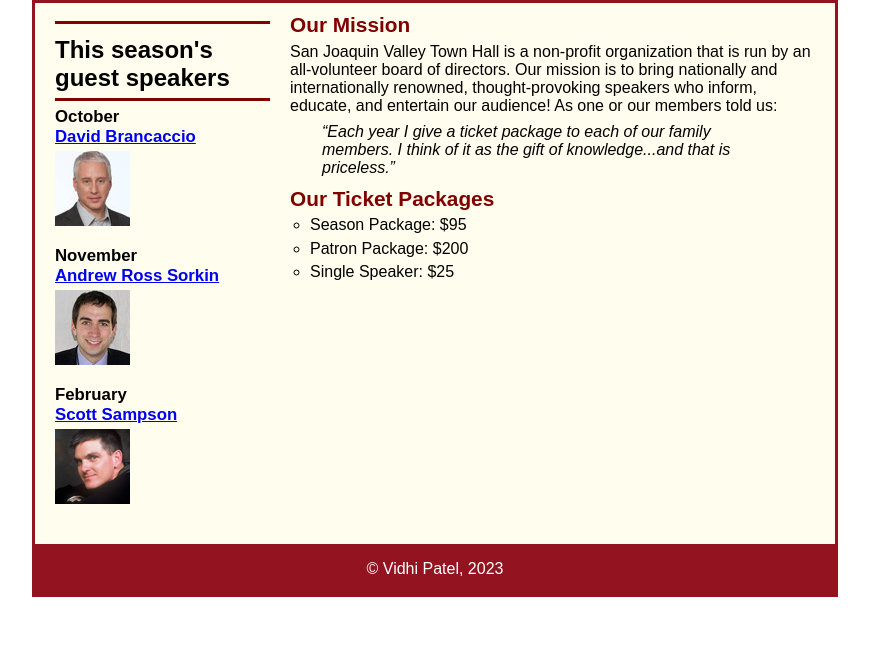
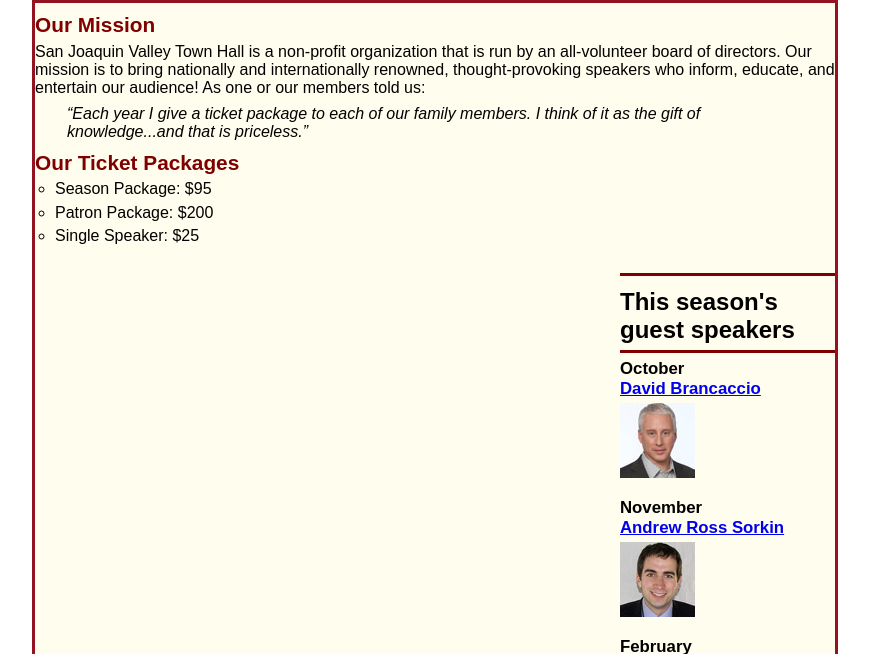
Before and after one commit to vp-59/A07, a plain HTML site: page index.html in a window 1280 px wide. Shown: the part 120-774 px from the top of the page, without its empty margins (205-1074 px from the left). Drawn offline with Linux system fonts and the light colour scheme.

Commit message:
Update c8_main.css

```diff
--- a/styles/c8_main.css
+++ b/styles/c8_main.css
@@ -86,11 +86,7 @@
 }
 
 /* the styles for the section */
-section {
-	width: 525px;
-	float: right;
-	padding: 0 20px 20px 20px;
-}
+
 section h1 {
 	font-size: 150%;
 	padding: .5em 0 .25em 0;
```
